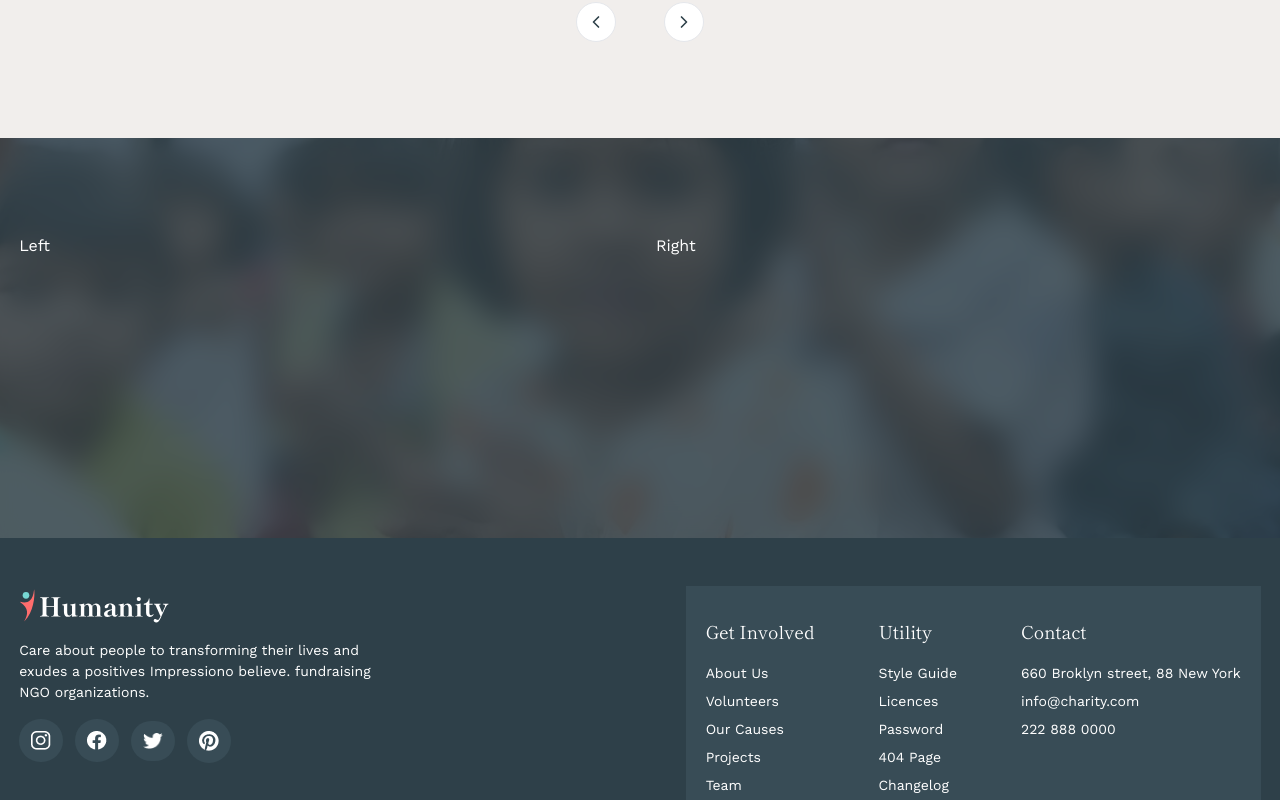
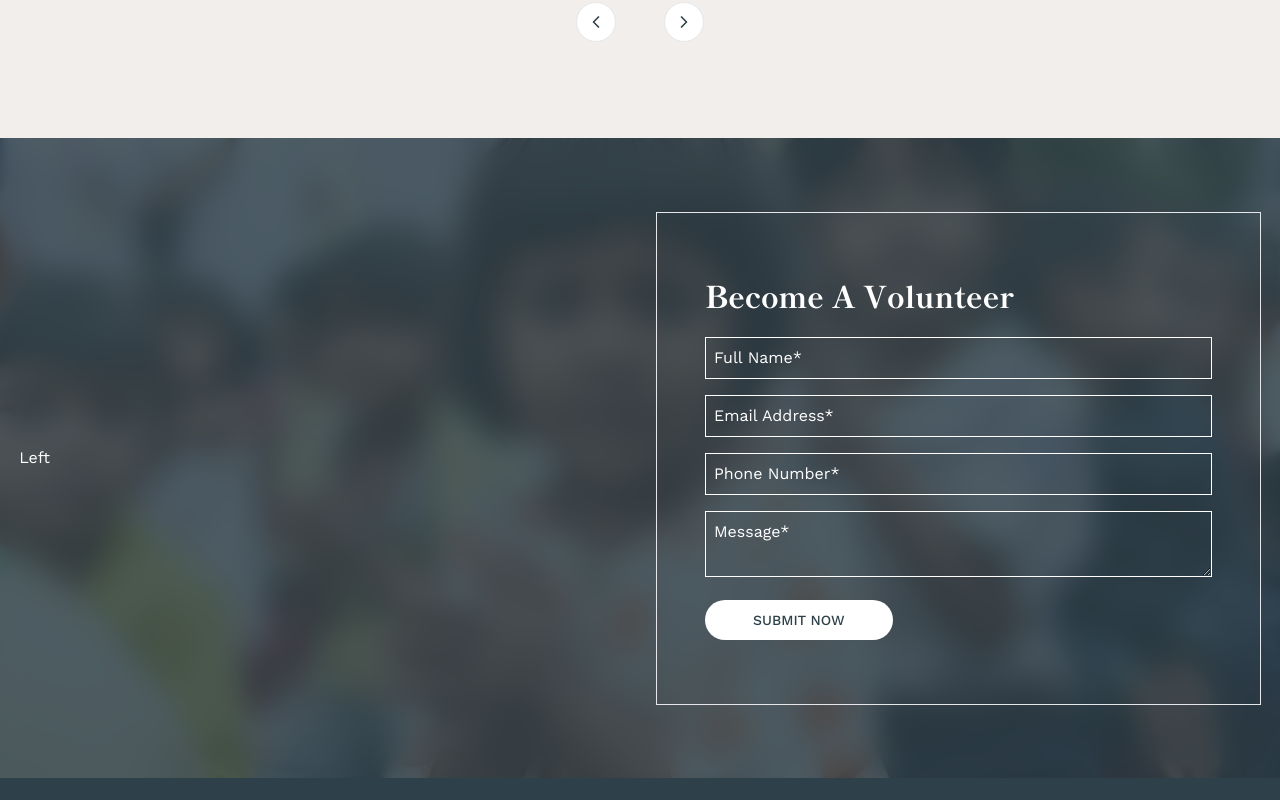
Before and after one commit to gpsimi/humanity_charity, a Next.js app: page / in a window 1280 px wide. Shown: the part 2540-3340 px from the top of the page. Built offline with nearby package versions, Linux system fonts and the light colour scheme; a web font is replaced by a local one.

Commit message:
Form Update

```diff
--- a/app/globals.css
+++ b/app/globals.css
@@ -73,6 +73,9 @@
 .bodyText-white{
   @apply text-white font-serif text-2xl md:text-4xl font-bold mb-2 md:mb-6;
 }
+.bodyText-white-1{
+  @apply text-white font-serif text-xl md:text-3xl font-bold mb-4 md:mb-6;
+}
 
 
 .bodyParagraph-dark{
@@ -92,6 +95,15 @@
   @apply text-[14px] font-bold font-serif text-orange-1;
 }
 
+/* Input Styles */
+.inputStyle{
+  @apply w-full p-2 border border-white bg-transparent focus:text-white placeholder:text-white;
+}
+.inputSpan{
+  @apply text-gray-2;
+}
+
+
 /* Glassmorphism Styles */
 
 .glassmorphism {
--- /dev/null
+++ b/components/VolunteerForm.tsx
@@ -0,0 +1,71 @@
+"use client"
+
+import React from 'react';
+import { useForm, SubmitHandler } from 'react-hook-form';
+import { z } from 'zod';
+import { zodResolver } from '@hookform/resolvers/zod';
+import { Button } from './ui/button';
+
+const formSchema = z.object({
+  fullName: z.string().min(1, 'Full Name is required'),
+  email: z.string().email('Invalid email address').min(1, 'Email is required'),
+  phoneNumber: z.string().min(1, 'Phone Number is required'),
+  message: z.string().min(1, 'Message is required'),
+});
+
+type FormSchema = z.infer<typeof formSchema>;
+
+const VolunteerForm: React.FC = () => {
+  const { register, handleSubmit, formState: { errors } } = useForm<FormSchema>({
+    resolver: zodResolver(formSchema),
+  });
+
+  const onSubmit: SubmitHandler<FormSchema> = data => {
+    console.log(data);
+  };
+
+  return (
+    <div className=" mx-auto border px-6 py-8 md:px-12 md:py-16">
+      <h2 className="bodyText-white-1">Become A Volunteer</h2>
+      <form onSubmit={handleSubmit(onSubmit)} className="space-y-4">
+        <div>
+          <input
+            {...register('fullName')}
+            placeholder="Full Name*"
+            className="inputStyle"
+          />
+          {errors.fullName && <span className="inputSpan">{errors.fullName.message}</span>}
+        </div>
+        <div>
+          <input
+            {...register('email')}
+            placeholder="Email Address*"
+            className="inputStyle"
+          />
+          {errors.email && <span className="inputSpan">{errors.email.message}</span>}
+        </div>
+        <div>
+          <input
+            {...register('phoneNumber')}
+            placeholder="Phone Number*"
+            className="inputStyle"
+          />
+          {errors.phoneNumber && <span className="inputSpan">{errors.phoneNumber.message}</span>}
+        </div>
+        <div>
+          <textarea
+            {...register('message')}
+            placeholder="Message*"
+            className="inputStyle"
+          />
+          {errors.message && <span className="inputSpan">{errors.message.message}</span>}
+        </div>
+        <Button type="submit" className="mt-4 button-white">
+            Submit Now
+        </Button>
+      </form>
+    </div>
+  );
+};
+
+export default VolunteerForm;
--- a/components/sections/HomeSection/HomeVolunteer.tsx
+++ b/components/sections/HomeSection/HomeVolunteer.tsx
@@ -1,16 +1,21 @@
+import VolunteerForm from '@/components/VolunteerForm'
 import React from 'react'
 
 const HomeVolunteer = () => {
   return (
-    <section className='md:py-24 py-12 bg-homeVolunteers relative bg-cover bg-center bg-no-repeat w-full h-[400px]'>
-      <div className='absolute w-full top-0 left-0 glassmorphism2 h-[400px]'/>
-        <div className='relative container mx-auto max-w-[1280px] z-50'>
-          <div className='flex flex-col md:flex-row gap-8'>
+    <section className='flex items-center md:py-24 py-12 bg-homeVolunteers relative bg-cover bg-center bg-no-repeat w-full h-[80vh]'>
+      <div className='absolute top-0 left-0 glassmorphism2 w-full h-[80vh]'/>
+        <div className='relative container mx-auto max-w-[1280px] z-30'>
+          <div className='flex flex-col md:flex-row gap-8 items-center justify-end'>
             <div className='w-full md:w-1/2'>
-              <p className='text-white'>Left</p>
+              <p className='text-white'>
+                Left
+              </p>
             </div>
-            <div className='w-full md:w-1/2'>
-              <p className='text-white'>Right</p>
+            <div className='w-full md:w-1/2 '>
+
+                <VolunteerForm />
+
             </div>
           </div>
         </div>
--- a/package.json
+++ b/package.json
@@ -9,6 +9,7 @@
     "lint": "next lint"
   },
   "dependencies": {
+    "@hookform/resolvers": "^3.9.0",
     "@radix-ui/react-dialog": "^1.1.1",
     "@radix-ui/react-slot": "^1.1.0",
     "class-variance-authority": "^0.7.0",
@@ -17,10 +18,12 @@
     "next": "14.2.5",
     "react": "^18",
     "react-dom": "^18",
+    "react-hook-form": "^7.52.2",
     "react-slick": "^0.30.2",
     "slick-carousel": "^1.8.1",
     "tailwind-merge": "^2.4.0",
-    "tailwindcss-animate": "^1.0.7"
+    "tailwindcss-animate": "^1.0.7",
+    "zod": "^3.23.8"
   },
   "devDependencies": {
     "@types/node": "^20",
```
Also changed, not shown: 1 other file (tests, documents, lock files or other folders).
